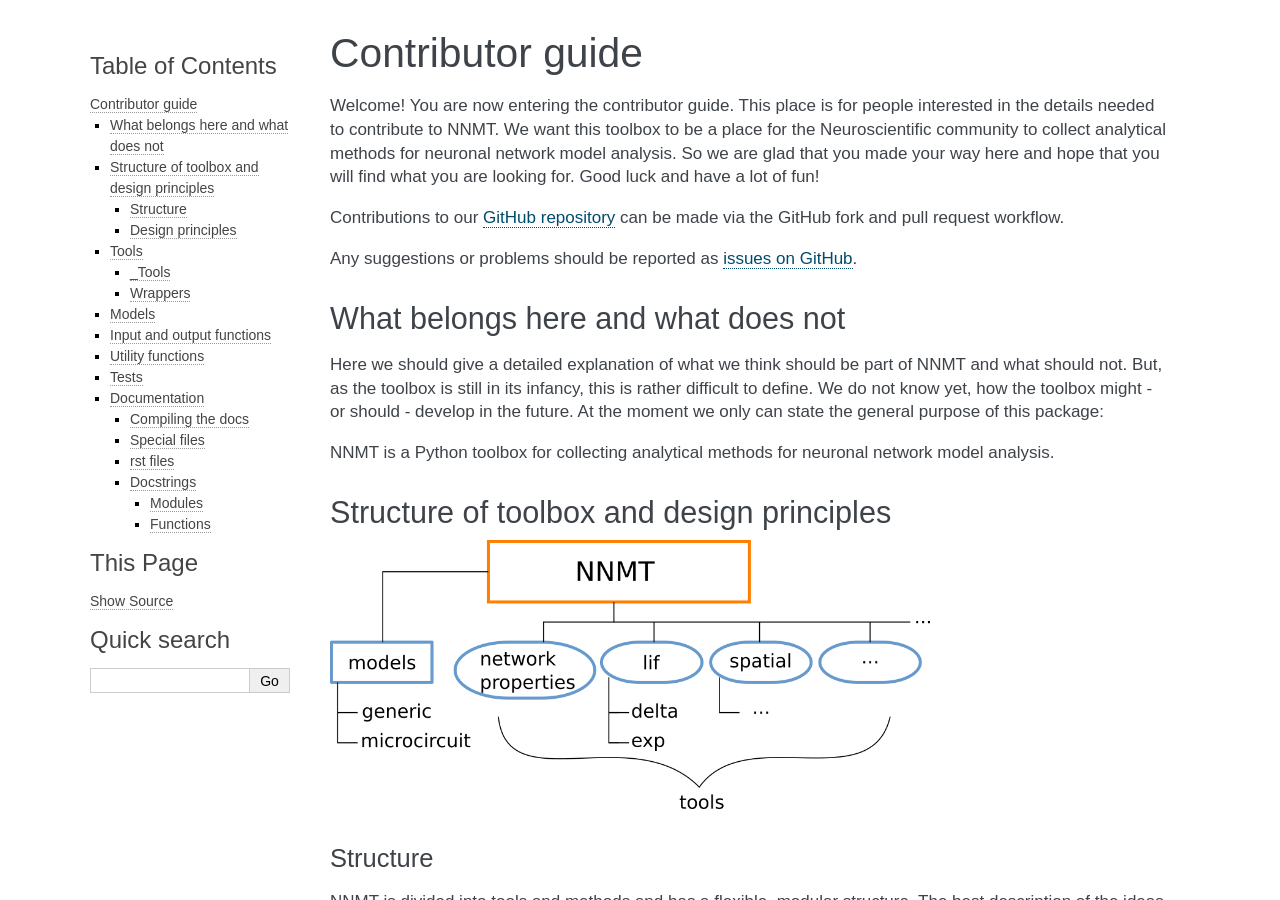
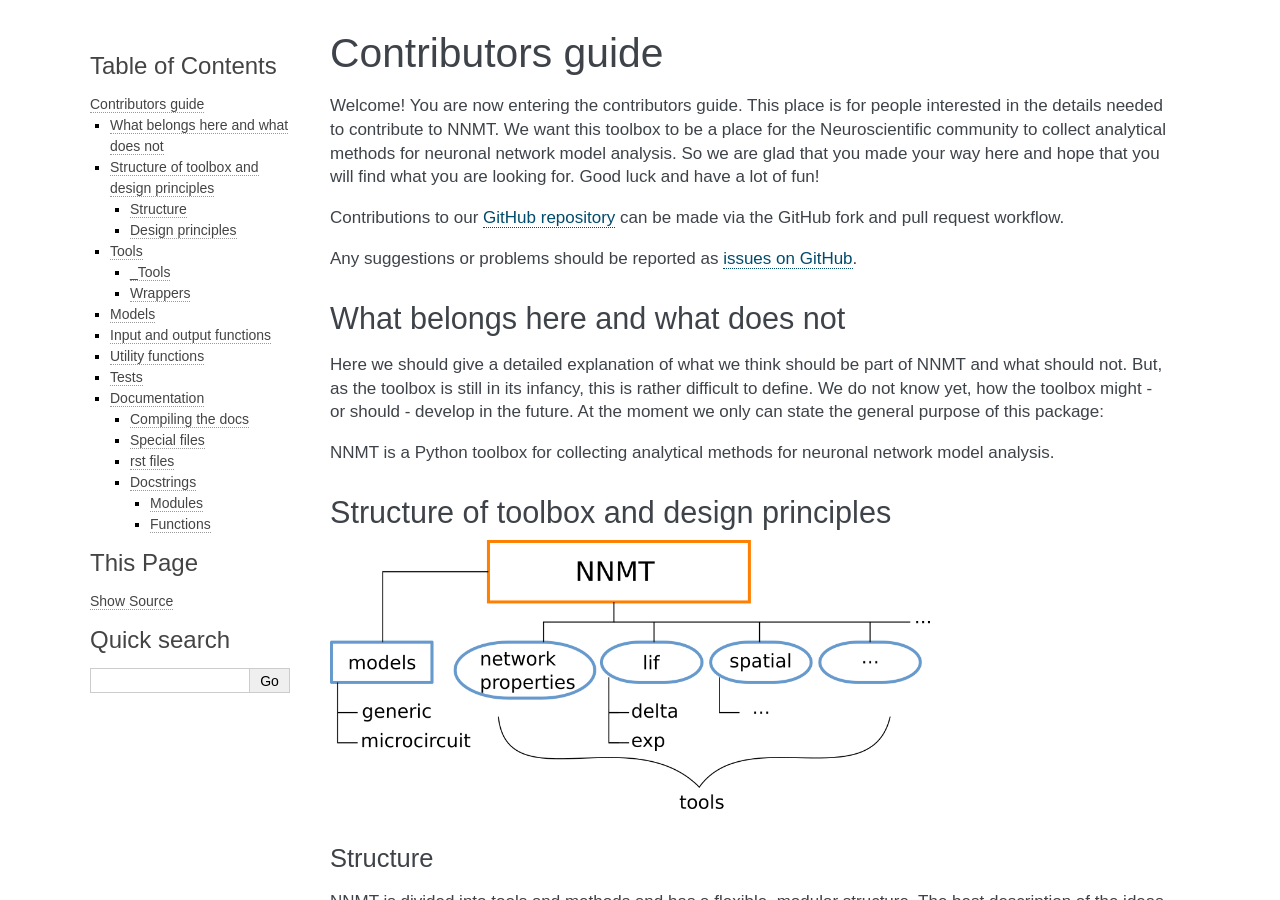
Before and after one commit to INM-6/nnmt, a Sphinx documentation site: the page built from docs/source/contributor_guide.rst, in a window 1280 px wide and 900 px high. Built offline with Sphinx 7.4.7, drawn with Linux system fonts in a browser that asks for light colours; formulas are drawn with MathJax 3; pages that are not in the unit, such as notebooks, are missing from menus.

Commit message:
Contributor guide -> Contributors guide

```diff
--- a/docs/source/contributor_guide.rst
+++ b/docs/source/contributor_guide.rst
@@ -1,8 +1,8 @@
-=================
-Contributor guide
-=================
+==================
+Contributors guide
+==================
 
-Welcome! You are now entering the contributor guide. This place is for people
+Welcome! You are now entering the contributors guide. This place is for people
 interested in the details needed to contribute to NNMT. We want this toolbox to
 be a place for the Neuroscientific community to collect analytical methods for
 neuronal network model analysis. So we are glad that you made your way here and
```
